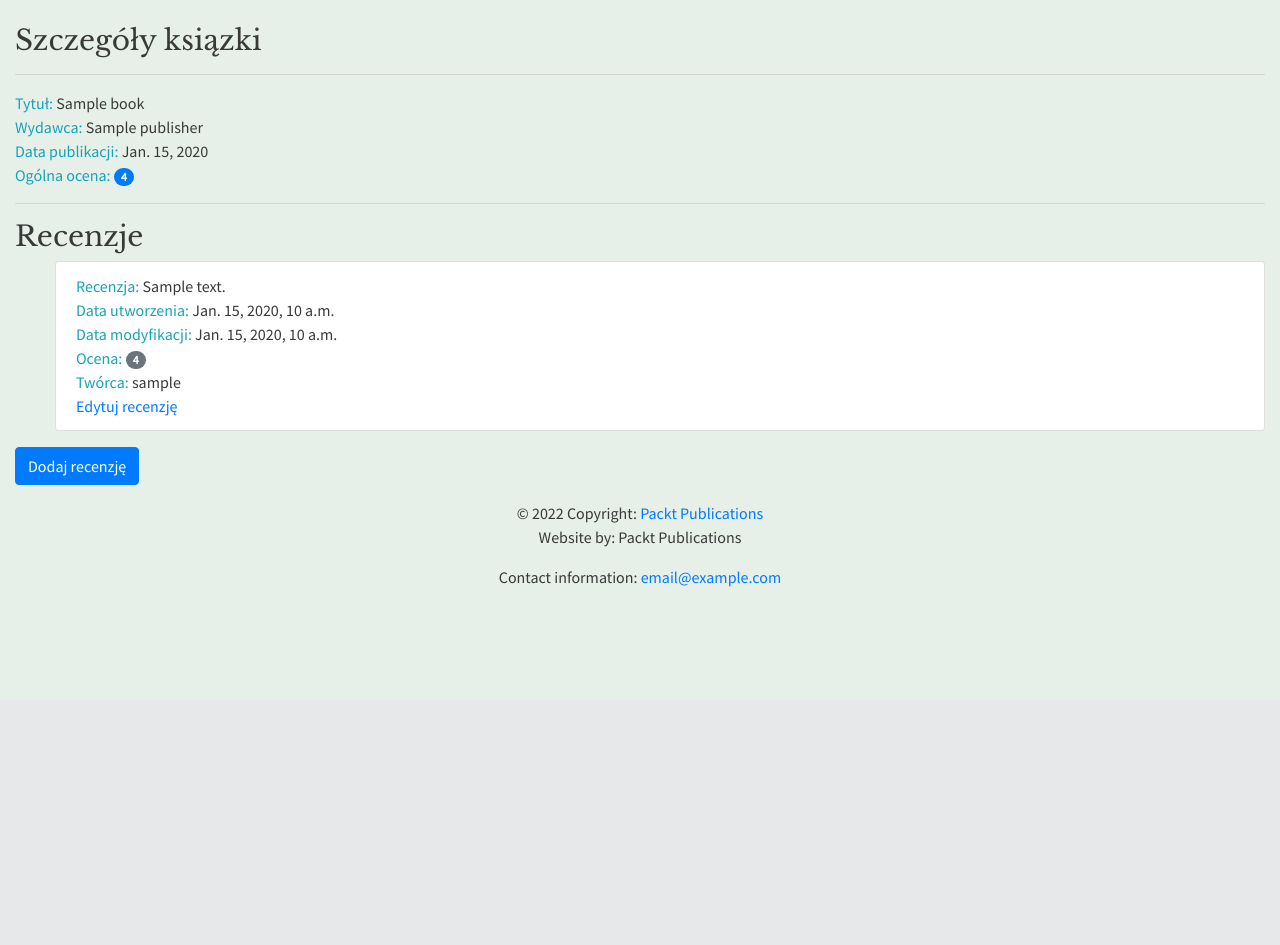
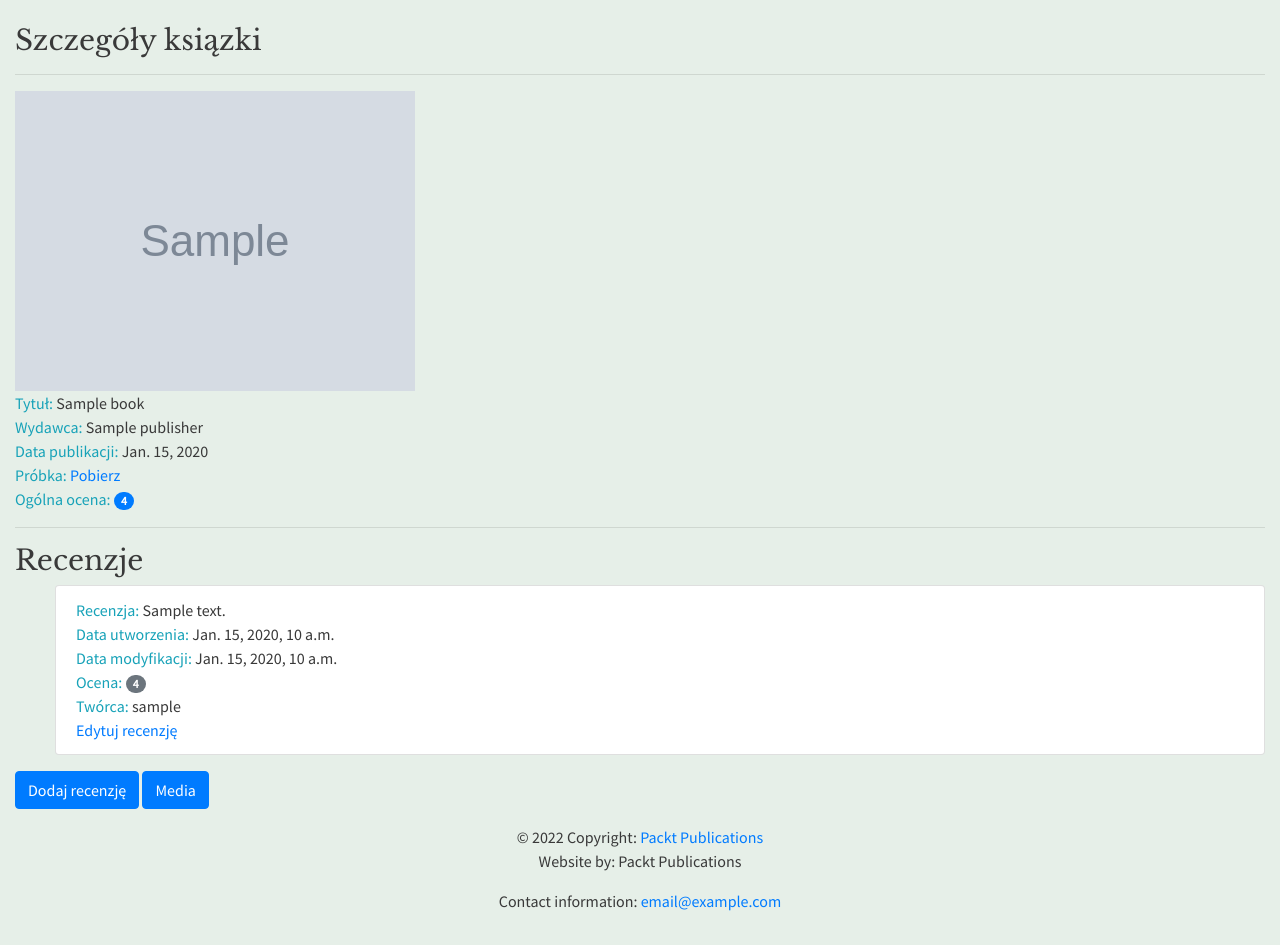
Before and after one commit to lukwac123/bookr, a Django app: page /books/1/ in a window 1280 px wide. Shown: the part 100-1045 px from the top of the page. Before the commit the page ends 687 px from the top, so only its background shows below. Run offline with Django 5.2, Linux system fonts and the light colour scheme; tables that the repository leaves empty hold one stand-in row (values such as "Sample post"); grey boxes marked "Sample" are stand-in pictures; some libraries are stand-ins or nearby versions.

Commit message:
Wyświetlanie obrazu okładki oraz łącza do fragmentu książki

```diff
--- a/reviews/templates/reviews/book_detail.html
+++ b/reviews/templates/reviews/book_detail.html
@@ -4,12 +4,21 @@
       <br>
       <h3>Szczegóły ksiązki</h3>
       <hr>
+      {% if book.cover %}
+            <img src="{{ book.cover.url }}" alt="">
+            <br>
+      {% endif %}
       <span class="text-info">Tytuł: </span> <span>{{ book.title }}</span>
       <br>
       <span class="text-info">Wydawca: </span><span>{{ book.publisher }}</span>
       <br>
       <span class="text-info">Data publikacji: </span><span>{{ book.publication_date }}</span>
       <br>
+      {% if book.sample %}
+            <span class="text-info">Próbka:</span>
+            <span><a href="{{ book.sample.url }}">Pobierz</a></span>
+            <br>
+      {% endif %}
       {% if not reviews %}
             <hr>
             <h3>Bądź pierwszym, który napisze recenzję.</h3>
@@ -37,4 +46,5 @@
             </ul>
       {% endif %}
       <a class="btn btn-primary" href="{% url 'review_create' book.pk %}">Dodaj recenzję</a>
+      <a class="btn btn-primary" href="{% url 'book_media' book.pk %}">Media</a>
 {% endblock %}
```
